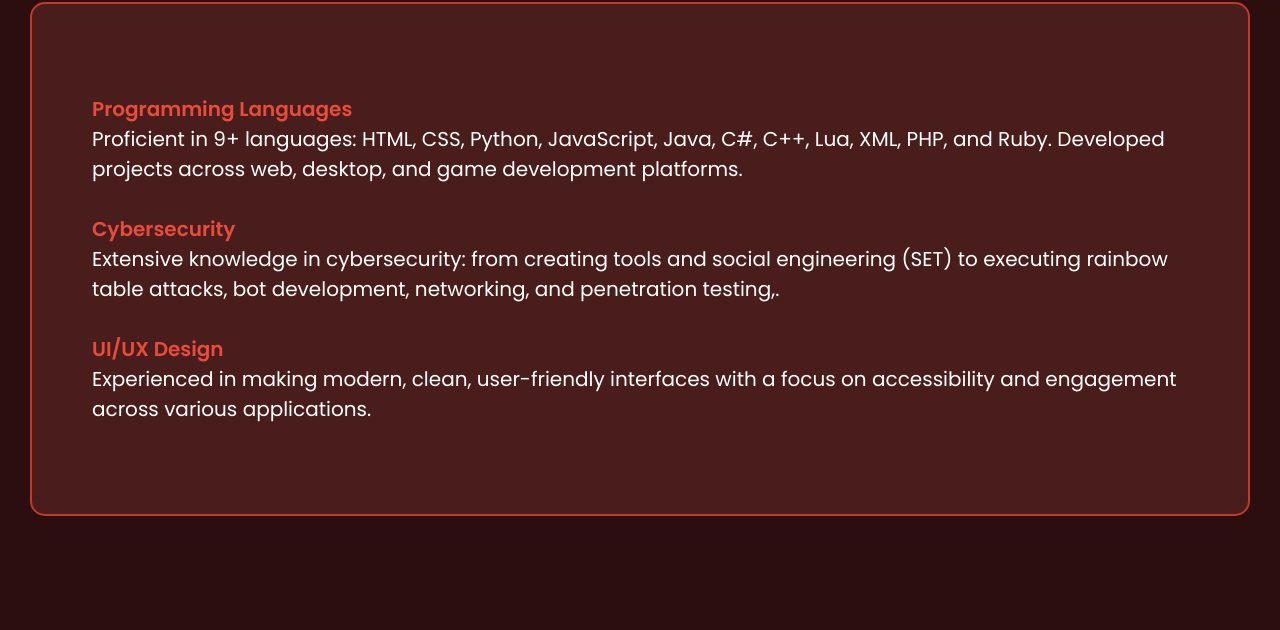
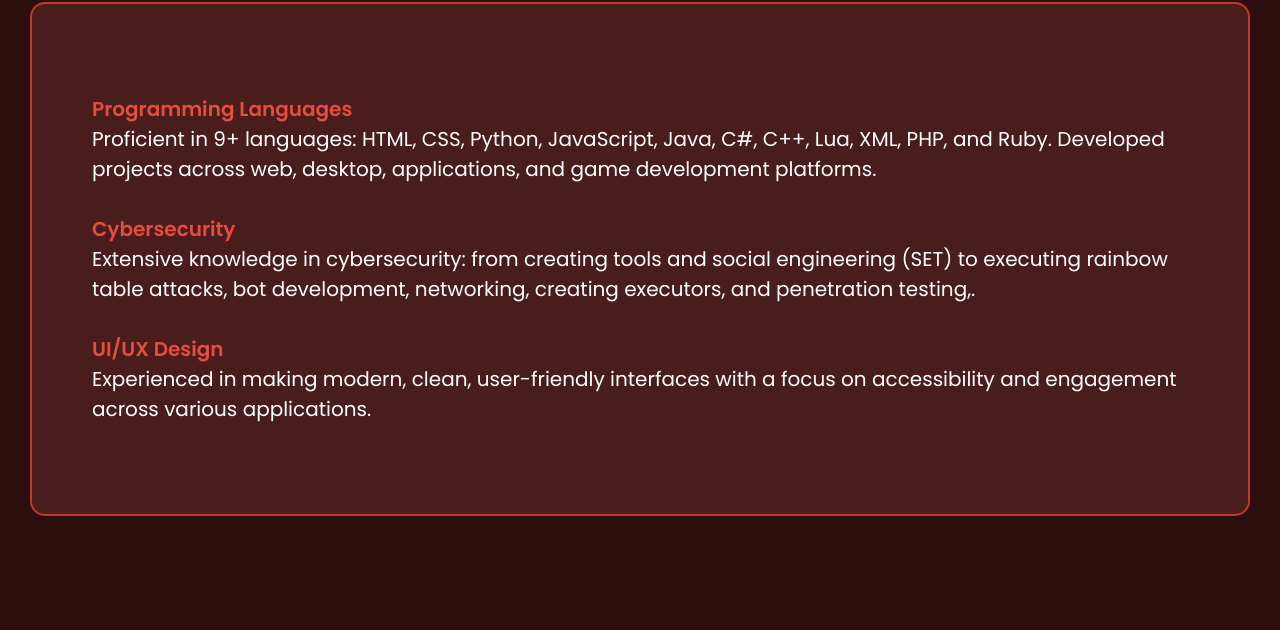
Before and after one commit to JadFiras/Porfolio, a plain HTML site: page index.html in a window 1280 px wide. Shown: the part 978-1608 px from the top of the page. Drawn offline with Linux system fonts and the light colour scheme.

Commit message:
Update index.html

```diff
--- a/index.html
+++ b/index.html
@@ -39,9 +39,9 @@
         <h3 class="section-title">My Experiences</h3>
         <div class="experience-panel">
             <h4>Programming Languages</h4>
-            <p>Proficient in 9+ languages: HTML, CSS, Python, JavaScript, Java, C#, C++, Lua, XML, PHP, and Ruby. Developed projects across web, desktop, and game development platforms.</p>
+            <p>Proficient in 9+ languages: HTML, CSS, Python, JavaScript, Java, C#, C++, Lua, XML, PHP, and Ruby. Developed projects across web, desktop, applications, and game development platforms.</p>
             <h4>Cybersecurity</h4>
-            <p>Extensive knowledge in cybersecurity: from creating tools and social engineering (SET) to executing rainbow table attacks, bot development, networking, and penetration testing,.</p>
+            <p>Extensive knowledge in cybersecurity: from creating tools and social engineering (SET) to executing rainbow table attacks, bot development, networking, creating executors, and penetration testing,.</p>
             <h4>UI/UX Design</h4>
             <p>Experienced in making modern, clean, user-friendly interfaces with a focus on accessibility and engagement across various applications.</p>
         </div>
```
